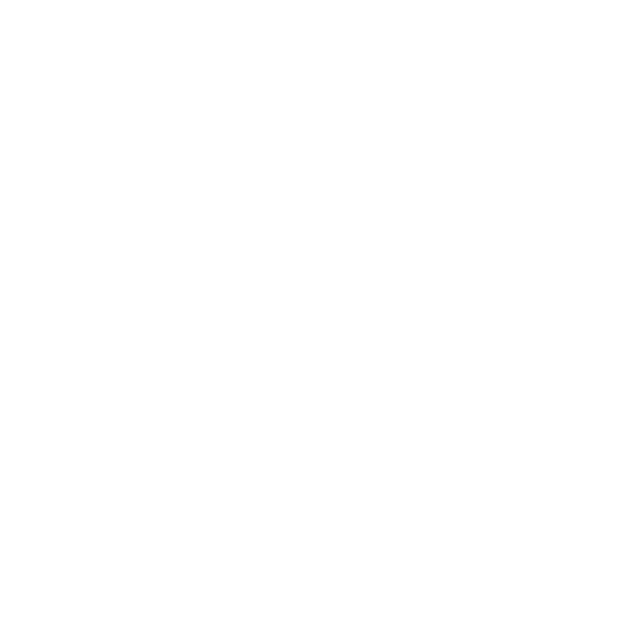
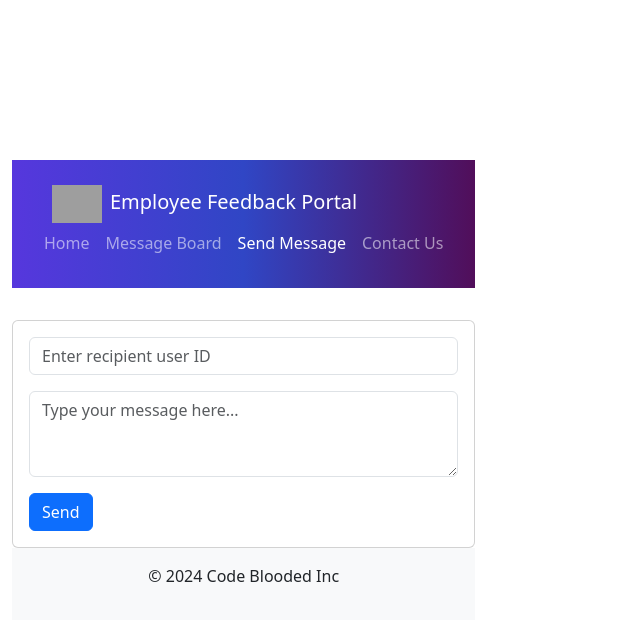
Before and after one commit to KaysArjin/edp-capstone, a React (Vite) app in the folder frontend/: page /sendmessagepage in a window 1280 px wide. Before the commit this address had no page. Shown: the top 620 px of the page, without its empty margins (0-640 px from the left). Built offline with nearby package versions, Linux system fonts and the light colour scheme; grey boxes are pictures that could not be loaded.

Commit message:
added send message page and component, updating routing, misc fixes

```diff
--- a/frontend/src/App.css
+++ b/frontend/src/App.css
@@ -1,3 +1,7 @@
+h1 {
+  margin: 20px;
+}
+
 .navbar-brand {
   max-width: 4rem;
   margin-right: 2rem;
@@ -23,6 +27,7 @@
 
 .formRow {
   margin: 10px 0 20px 0;
+  display: flex;
 }
 
 .formInput {
--- a/frontend/src/App.jsx
+++ b/frontend/src/App.jsx
@@ -3,7 +3,7 @@
 import { Route, Routes, BrowserRouter } from 'react-router-dom';
 import HomePage from './pages/HomePage';
 import LandingPage from './pages/LandingPage';
-import OrgChartPage from './pages/OrgChartPage';
+import SendMessagePage from './pages/SendMessagePage';
 import ContactPage from './pages/ContactPage';
 
 function App() {
@@ -22,8 +22,8 @@
                 element={<LandingPage />}
             />
             <Route
-                path='/orgchartpage'
-                element={<OrgChartPage />}
+                path='/sendmessagepage'
+                element={<SendMessagePage />}
             />
             <Route
                 path='/contactpage'
--- a/frontend/src/components/ContactForm.jsx
+++ b/frontend/src/components/ContactForm.jsx
@@ -28,7 +28,7 @@
 
   // Function called on submit that uses emailjs to send email of valid contact form
   const onSubmit = async (data) => {
-    // Destrcture data object
+    // Destructure data object
     const { name, email, subject, message } = data;
     try {
       // Disable form while processing submission
--- a/frontend/src/components/Header.jsx
+++ b/frontend/src/components/Header.jsx
@@ -38,13 +38,13 @@
                             </NavLink>
                         </NavItem>
                         <NavItem>
-                            <NavLink className='nav-link' to='/orgchartpage'>
-                                <i className='fa fa--circle-info fa-lg' /> Org Chart
+                            <NavLink className='nav-link' to='/sendmessagepage'>
+                                <i className='fa fa--circle-info fa-lg' /> Send Message
                             </NavLink>
                         </NavItem>
                         <NavItem>
                             <NavLink className='nav-link' to='/contactpage'>
-                                <i className='fa fa-address-card fa-lg' /> Contact
+                                <i className='fa fa-address-card fa-lg' /> Contact Us
                             </NavLink>
                         </NavItem>
                     </Nav>
--- /dev/null
+++ b/frontend/src/components/SendCard.jsx
@@ -0,0 +1,76 @@
+import React, { useState } from 'react';
+import { Card, CardBody, CardTitle, CardText, Button } from 'reactstrap';
+
+const SendCard = ({ senderId, anonymous }) => {
+  const [userId, setUserId] = useState('');
+  const [message, setMessage] = useState('');
+  const [loading, setLoading] = useState(false);
+  const [error, setError] = useState(null);
+
+  const handleUserIdChange = (event) => {
+    setUserId(event.target.value);
+  };
+
+  const handleMessageChange = (event) => {
+    setMessage(event.target.value);
+  };
+
+  const sendMessage = async () => {
+    setLoading(true);
+    setError(null);
+
+    try {
+      const response = await fetch(`/api/message/${sender_id}/${reciever_id}/${anonymous}`, {
+        method: 'POST',
+        headers: {
+          'Content-Type': 'application/json',
+        },
+        body: JSON.stringify({ content: message }),
+      });
+
+      if (!response.ok) {
+        throw new Error('Failed to send message');
+      }
+
+      setMessage('');
+    } catch (error) {
+      setError(error.message);
+    } finally {
+      setLoading(false);
+    }
+  };
+
+  return (
+    <div>
+      <Card>
+        <CardBody>
+
+          <div className="mb-3">
+
+            <input
+              type="text"
+              id="userId"
+              value={userId}
+              onChange={handleUserIdChange}
+              className="form-control"
+              placeholder="Enter recipient user ID"
+            />
+          </div>
+          <textarea
+            rows={3}
+            value={message}
+            onChange={handleMessageChange}
+            className="form-control mb-3"
+            placeholder="Type your message here..."
+          />
+          {error && <p className="text-danger">{error}</p>}
+          <Button onClick={sendMessage} disabled={loading} color="primary">
+            {loading ? 'Sending...' : 'Send'}
+          </Button>
+        </CardBody>
+      </Card>
+    </div>
+  );
+};
+
+export default SendCard;
--- a/frontend/src/pages/OrgChartPage.jsx
+++ b/frontend/src/pages/SendMessagePage.jsx
@@ -1,17 +1,17 @@
 import { Container } from "reactstrap";
-import MessageCard from "../components/MessageCard";
+import SendCard from "../components/SendCard";
 import Header from "../components/Header"
 import Footer from "../components/Footer"
 
 
-const OrgChartPage = () => {
+const SendMessagePage = () => {
     return (
         <Container>
             <Header />
-            <MessageCard />
+            <SendCard />
             <Footer />
         </Container>
     )
 };
 
-export default OrgChartPage;
+export default SendMessagePage;
```
